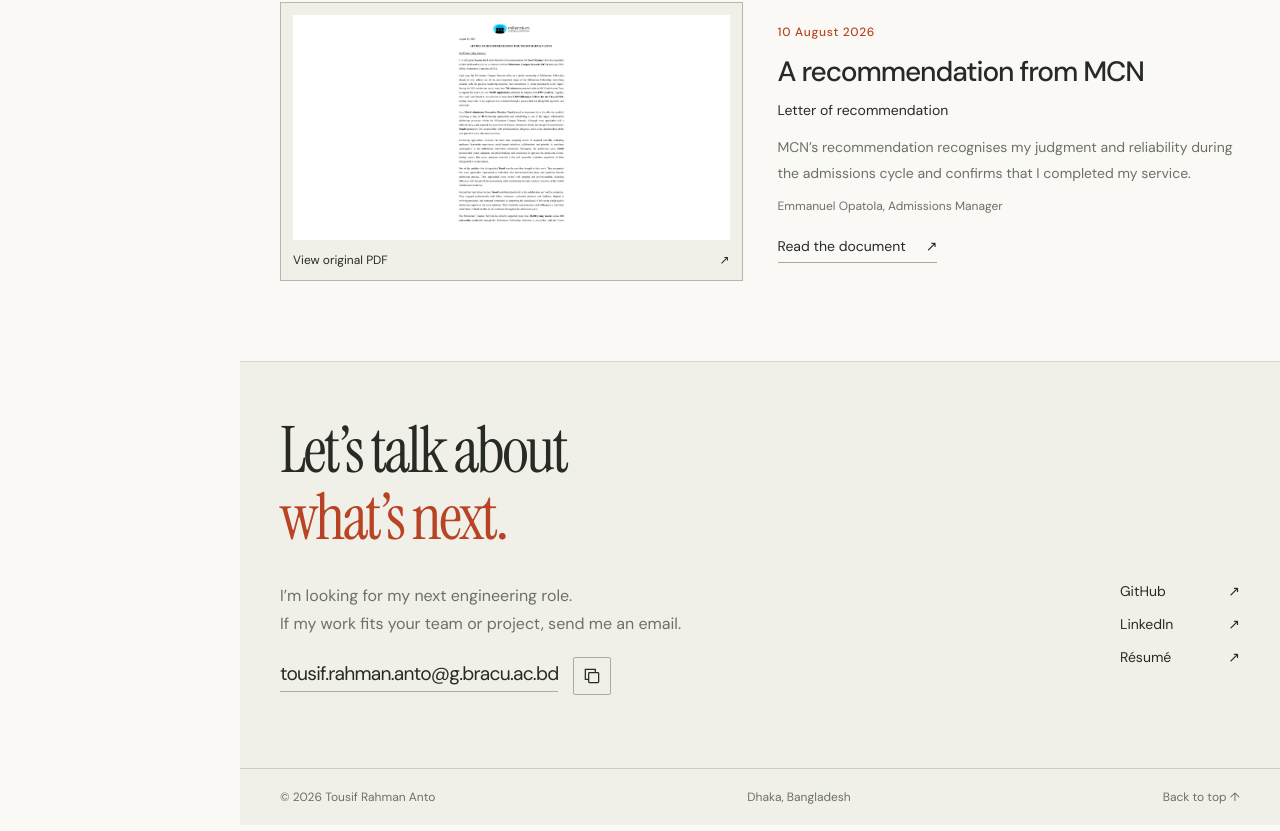
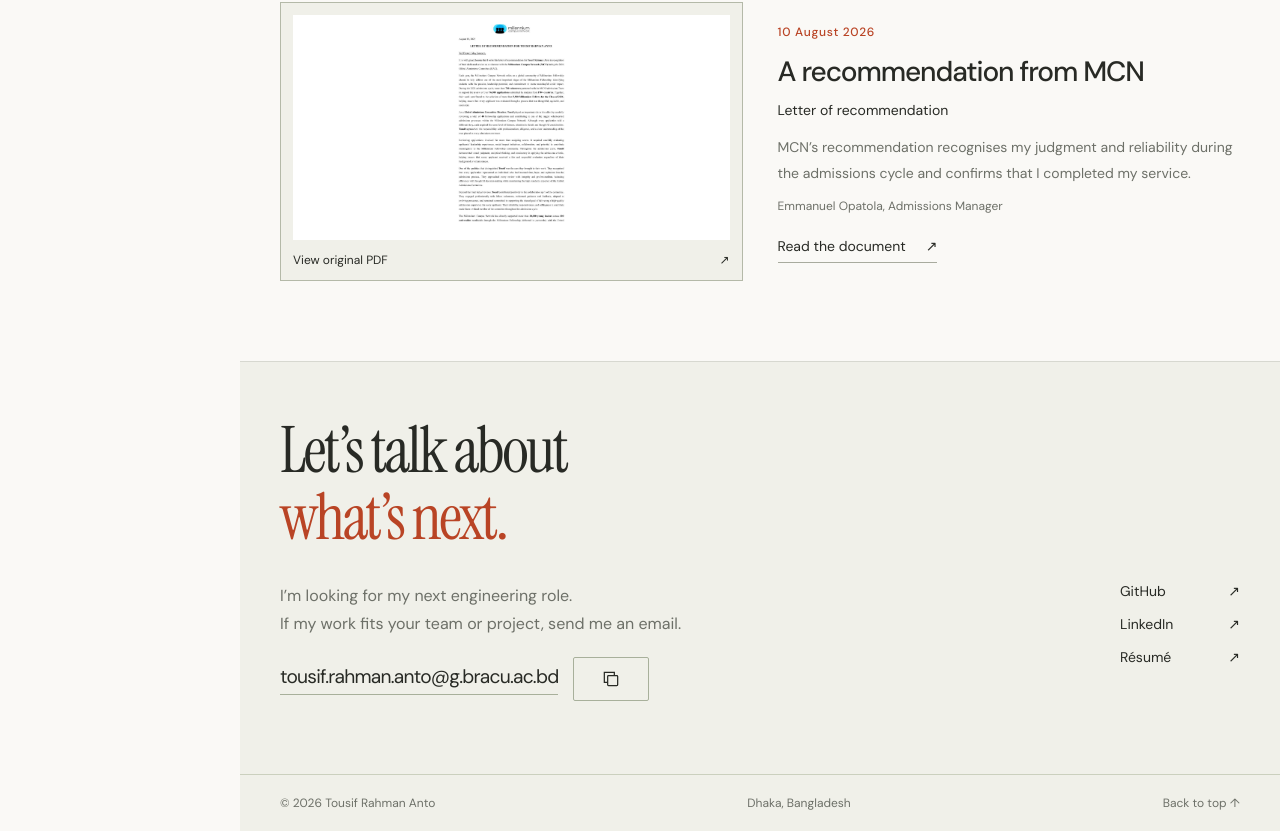
Before and after one commit to Tousifrahmananto/TOUSIFRAHMANANTOPORT, a React (Vite) app: page / in a window 1280 px wide. Shown: the part 7182-8013 px from the top of the page. Built offline with nearby package versions, Linux system fonts and the light colour scheme.

Commit message:
copy button animations

```diff
--- a/src/App.tsx
+++ b/src/App.tsx
@@ -229,6 +229,7 @@ export default function App() {
   const [selected, setSelected] = useState<Project | null>(null);
   const [active, setActive] = useState("home");
   const [copyStatus, setCopyStatus] = useState("");
+  const copied = copyStatus === "Email copied.";
   const timer = useRef<number | undefined>(undefined);
   useEffect(() => () => clearTimeout(timer.current), []);
   useEffect(() => {
@@ -652,7 +653,13 @@ export default function App() {
               </p>
               <div className="email-row">
                 <a href={`mailto:${email}`}>{email}</a>
-                <button onClick={copy} aria-label="Copy email address">
+                <button
+                  className={`copy-email${copied ? " is-copied" : ""}`}
+                  onClick={copy}
+                  aria-label={copied ? "Email copied. Copy again" : "Copy email address"}
+                  type="button"
+                >
+                  <span className="copy-icon" aria-hidden="true">
                   <svg
                     width="20"
                     height="20"
@@ -665,10 +672,12 @@ export default function App() {
                     <rect x="8" y="8" width="12" height="12" rx="1" />
                     <path d="M16 8V4H4v12h4" />
                   </svg>
+                  </span>
+                  <span className="copy-label" aria-hidden="true">Copied</span>
                 </button>
               </div>
               <p className="copy-status" role="status">
-                {copyStatus}
+                <span className={copied ? "sr-only" : undefined}>{copyStatus}</span>
               </p>
             </div>
             <div className="socials">
--- a/src/styles.css
+++ b/src/styles.css
@@ -930,6 +930,51 @@ h1 {
   border-radius: 2px;
   flex-shrink: 0;
 }
+.email-row > .copy-email {
+  position: relative;
+  width: 76px;
+  height: 44px;
+  overflow: hidden;
+  transition: background-color 180ms ease, border-color 180ms ease, color 180ms ease;
+}
+.copy-email .copy-icon,
+.copy-email .copy-label {
+  position: absolute;
+  inset: 0;
+  display: grid;
+  place-items: center;
+  transition: opacity 180ms ease, transform 180ms ease;
+}
+.copy-email .copy-label {
+  font-size: 13px;
+  font-weight: 500;
+  opacity: 0;
+  transform: translateY(8px);
+}
+.copy-email.is-copied {
+  background: var(--accent);
+  border-color: var(--accent);
+  color: var(--paper);
+}
+.copy-email.is-copied .copy-icon {
+  opacity: 0;
+  transform: translateY(-8px);
+}
+.copy-email.is-copied .copy-label {
+  opacity: 1;
+  transform: translateY(0);
+}
+.sr-only {
+  position: absolute;
+  width: 1px;
+  height: 1px;
+  padding: 0;
+  margin: -1px;
+  overflow: hidden;
+  clip-path: inset(50%);
+  white-space: nowrap;
+  border: 0;
+}
 .copy-status {
   font-size: 13px !important;
   min-height: 20px;
```
